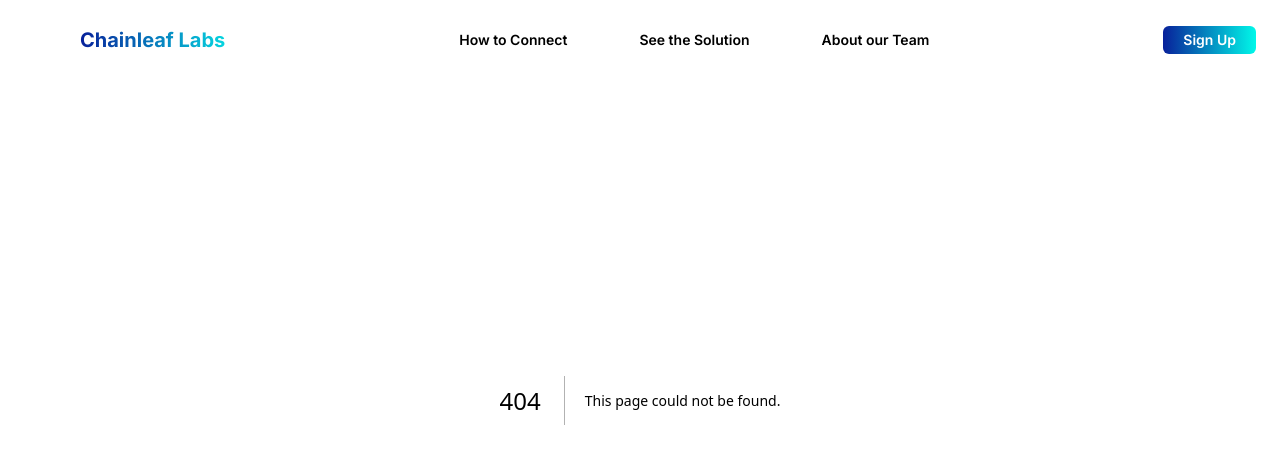
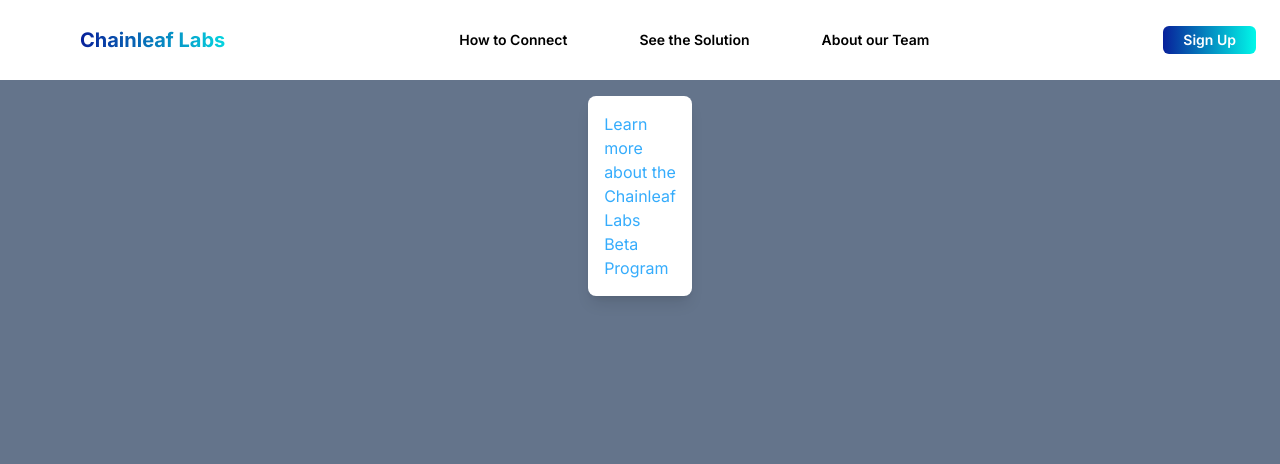
Before and after one commit to pratiqdev/chainleaf-welcome, a Next.js app: page /beta in a window 1280 px wide. Before the commit this address had no page. Shown: the top 464 px of the page. Built offline with nearby package versions, Linux system fonts and the light colour scheme.

Commit message:
added beta

```diff
--- /dev/null
+++ b/app/beta/page.tsx
@@ -0,0 +1,16 @@
+
+
+const Join = () => {
+    return (
+        <div className="bg-slate-500 min-h-screen">
+            <div className="h-20" />
+
+            <div className="bg-white p-4 rounded-lg text-primary mx-auto mt-4 w-min shadow-lg">
+                <h2>Learn more about the Chainleaf Labs Beta Program</h2>
+            </div>
+
+        </div>
+    )
+}
+
+export default Join
```
